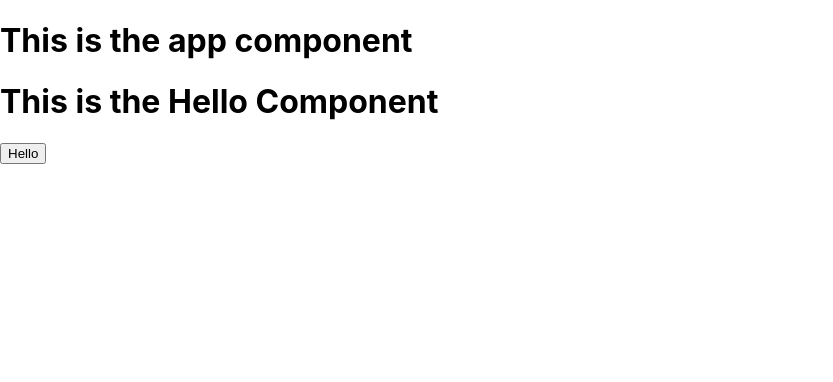
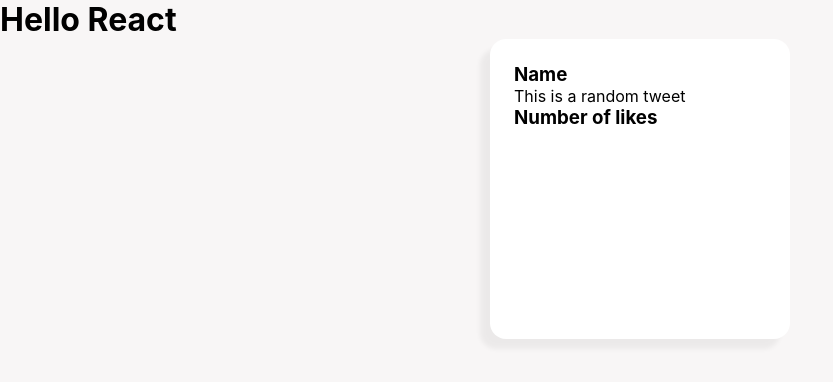
Before and after one commit to utkarshiniacharya/test-react-app, a React (Create React App) app: page / in a window 1280 px wide. Shown: the top 382 px of the page, without its empty margins (0-833 px from the left). Built offline with nearby package versions, Linux system fonts and the light colour scheme.

Commit message:
Add a new component, update styles

```diff
--- a/src/App.css
+++ b/src/App.css
@@ -1,38 +1,13 @@
 .App {
-  text-align: center;
+  height: 100vh;
+  background: rgb(248, 246, 246);
 }
-
-.App-logo {
-  height: 40vmin;
-  pointer-events: none;
+.tweet{
+  height: 300px;
+  width: 300px;
+  background: white;
+  border-radius: 1rem;
+  margin: auto;
+  box-shadow: -10px 10px 5px rgba(0, 0, 0, 0.05);
+  padding: 1.5rem;
 }
-
-@media (prefers-reduced-motion: no-preference) {
-  .App-logo {
-    animation: App-logo-spin infinite 20s linear;
-  }
-}
-
-.App-header {
-  background-color: #282c34;
-  min-height: 100vh;
-  display: flex;
-  flex-direction: column;
-  align-items: center;
-  justify-content: center;
-  font-size: calc(10px + 2vmin);
-  color: white;
-}
-
-.App-link {
-  color: #61dafb;
-}
-
-@keyframes App-logo-spin {
-  from {
-    transform: rotate(0deg);
-  }
-  to {
-    transform: rotate(360deg);
-  }
-}
--- a/src/App.js
+++ b/src/App.js
@@ -1,5 +1,5 @@
 import React from 'react';
-import Hello from './sayHello';
+import Tweet from './Tweet';
 
 // Using <div> inside a function - how?
 // That's why import React here
@@ -13,9 +13,9 @@
 
 function App() {
   return (
-    <div>
-      <h1>This is the app component</h1>
-      <Hello />
+    <div className="App">
+      <h1>Hello React</h1>
+      <Tweet />
     </div>
   )
 }
--- /dev/null
+++ b/src/Tweet.js
@@ -0,0 +1,17 @@
+import React from 'react';
+import "./App.css"
+
+// you cannot use class in react, instead use className
+// <div className="tweet"> just doing this won't work
+// you have to import your styles/css as well
+function Tweet() {
+  return (
+    <div className="tweet">
+        <h3>Name</h3>
+        <p>This is a random tweet</p>
+        <h3>Number of likes</h3>
+    </div>
+  )
+}
+
+export default Tweet;
--- a/src/index.css
+++ b/src/index.css
@@ -1,3 +1,8 @@
+*{
+  margin: 0;
+  padding: 0;
+  box-sizing: border-box;
+}
 body {
   margin: 0;
   font-family: -apple-system, BlinkMacSystemFont, 'Segoe UI', 'Roboto', 'Oxygen',
--- a/src/sayHello.js
+++ /dev/null
@@ -1,16 +0,0 @@
-import React from 'react';
-
-function Hello() {
-  const sayHello = () => {
-    console.log('hello');
-  }
-
-  return (
-    <div>
-      <h1>This is the Hello Component</h1>
-      <button onClick={sayHello}>Hello</button>
-    </div>
-  )
-}
-
-export default Hello;
```
